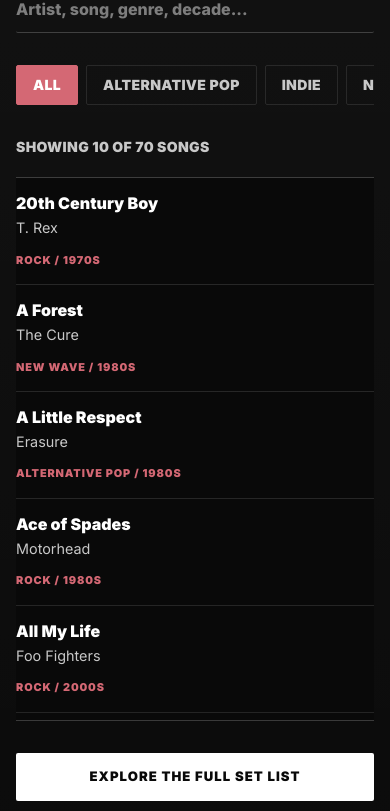
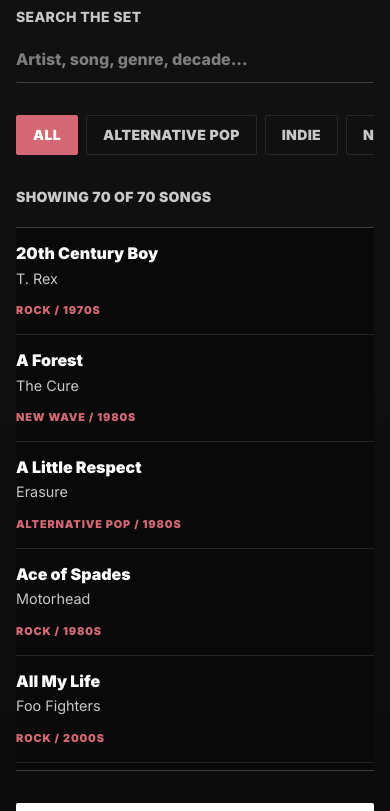
Before and after one commit to damperpot/2hd-band-website, a Next.js app: page / in a window 390 px wide. Shown: the part 10838-11649 px from the top of the page. Built offline with nearby package versions, Linux system fonts and the light colour scheme.

Commit message:
Show the full song list in a scrollable panel

```diff
--- a/app/globals.css
+++ b/app/globals.css
@@ -653,7 +653,10 @@ body {
   display: grid;
   max-height: 34rem;
   gap: 1px;
-  overflow: hidden;
+  overflow-y: auto;
+  overscroll-behavior: contain;
+  scrollbar-color: #d46874 #151515;
+  scrollbar-width: thin;
   border-block: 1px solid rgb(255 255 255 / 10%);
   background: rgb(255 255 255 / 10%);
 }
--- a/components/SongExplorer.tsx
+++ b/components/SongExplorer.tsx
@@ -2,8 +2,6 @@
 
 import { useEffect, useMemo, useRef, useState } from "react";
 import type { Song } from "@/data/site";
-
-const initialCount = 10;
 
 export function SongExplorer({ songs }: { songs: Song[] }) {
   const [query, setQuery] = useState("");
@@ -32,8 +30,6 @@ export function SongExplorer({ songs }: { songs: Song[] }) {
       return matchesFilter && matchesQuery;
     });
   }, [filter, query, songs]);
-
-  const previewSongs = visibleSongs.slice(0, initialCount);
 
   useEffect(() => {
     if (!open) {
@@ -92,7 +88,7 @@ export function SongExplorer({ songs }: { songs: Song[] }) {
         <div className="mb-8 grid gap-6 md:grid-cols-[0.8fr_1.2fr] md:items-end">
           <div>
             <p className="eyebrow mb-4">Songs</p>
-            <h2 className="display-heading text-6xl md:text-8xl">Set-list preview.</h2>
+            <h2 className="display-heading text-6xl md:text-8xl">Browse the set list.</h2>
           </div>
           <div className="grid gap-3">
             <a className="skip-booking-link" href="#book">
@@ -129,11 +125,11 @@ export function SongExplorer({ songs }: { songs: Song[] }) {
         </div>
 
         <p className="mb-5 text-sm font-black uppercase tracking-wide text-fog">
-          Showing {previewSongs.length} of {visibleSongs.length} songs
+          Showing {visibleSongs.length} of {songs.length} songs
         </p>
 
-        <div className="song-preview-grid">
-          {previewSongs.map((song) => (
+        <div className="song-preview-grid" role="region" aria-label="Set list songs" tabIndex={0}>
+          {visibleSongs.map((song) => (
             <article className="song-row" key={`${song.artist}-${song.title}`}>
               <div>
                 <h3>{song.title}</h3>
```
